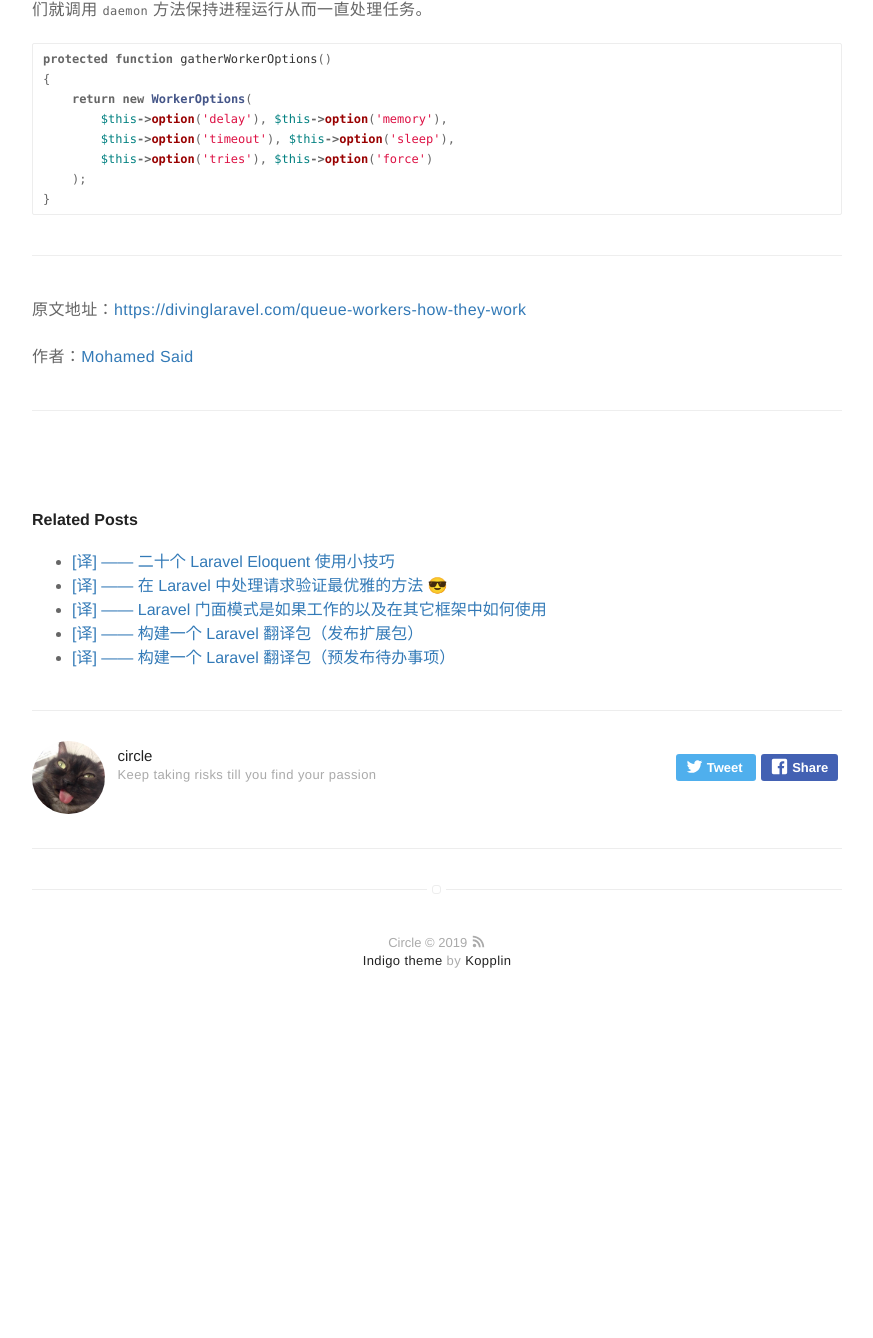
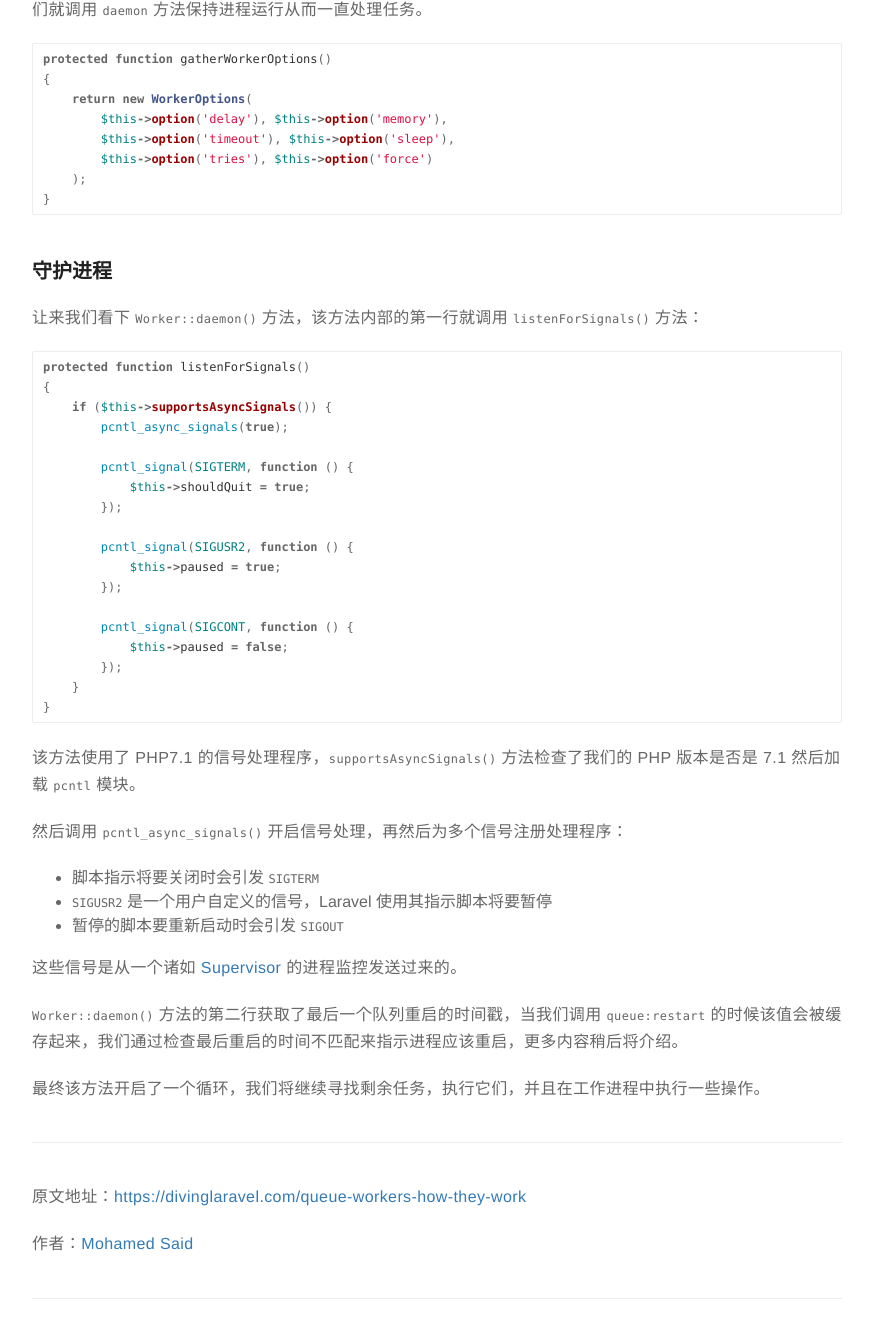
Before and after one commit to rust17/blog, a Jekyll site: the page built from _posts/second/2019-04-24-queue-workers-how-they-work.markdown, in a window 1280 px wide and 1400 px high, scrolled down 4360 px. Shown: the top 1338 px of the window, without its empty margins (203-1076 px from the left). Built offline with Jekyll 4.4.1, drawn with Linux system fonts in a browser that asks for light colours; before the commit the page ends 5392 px from its top, so only the background shows below that.

Commit message:
update article queue-workers-how-they-work

````diff
--- a/_posts/second/2019-04-24-queue-workers-how-they-work.markdown
+++ b/_posts/second/2019-04-24-queue-workers-how-they-work.markdown
@@ -212,9 +212,50 @@ protected function gatherWorkerOptions()
 }
 ```
 
+### 守护进程
+
+让来我们看下 `Worker::daemon()` 方法，该方法内部的第一行就调用 `listenForSignals()` 方法：
+
+```php
+protected function listenForSignals()
+{
+    if ($this->supportsAsyncSignals()) {
+        pcntl_async_signals(true);
+
+        pcntl_signal(SIGTERM, function () {
+            $this->shouldQuit = true;
+        });
+
+        pcntl_signal(SIGUSR2, function () {
+            $this->paused = true;
+        });
+
+        pcntl_signal(SIGCONT, function () {
+            $this->paused = false;
+        });
+    }
+}
+```
+
+该方法使用了 PHP7.1 的信号处理程序，`supportsAsyncSignals()` 方法检查了我们的 PHP 版本是否是 7.1 然后加载 `pcntl` 模块。
+
+然后调用 `pcntl_async_signals()` 开启信号处理，再然后为多个信号注册处理程序：
+
+* 脚本指示将要关闭时会引发 `SIGTERM`
+* `SIGUSR2` 是一个用户自定义的信号，Laravel 使用其指示脚本将要暂停
+* 暂停的脚本要重新启动时会引发 `SIGOUT`
+
+这些信号是从一个诸如 [Supervisor][1] 的进程监控发送过来的。
+
+`Worker::daemon()` 方法的第二行获取了最后一个队列重启的时间戳，当我们调用 `queue:restart` 的时候该值会被缓存起来，我们通过检查最后重启的时间不匹配来指示进程应该重启，更多内容稍后将介绍。
+
+最终该方法开启了一个循环，我们将继续寻找剩余任务，执行它们，并且在工作进程中执行一些操作。
+
 ---
 原文地址：[https://divinglaravel.com/queue-workers-how-they-work](https://divinglaravel.com/queue-workers-how-they-work)
 
 作者：[Mohamed Said](https://twitter.com/themsaid)
 
 ---
+
+[1]: http://supervisord.org/
````
